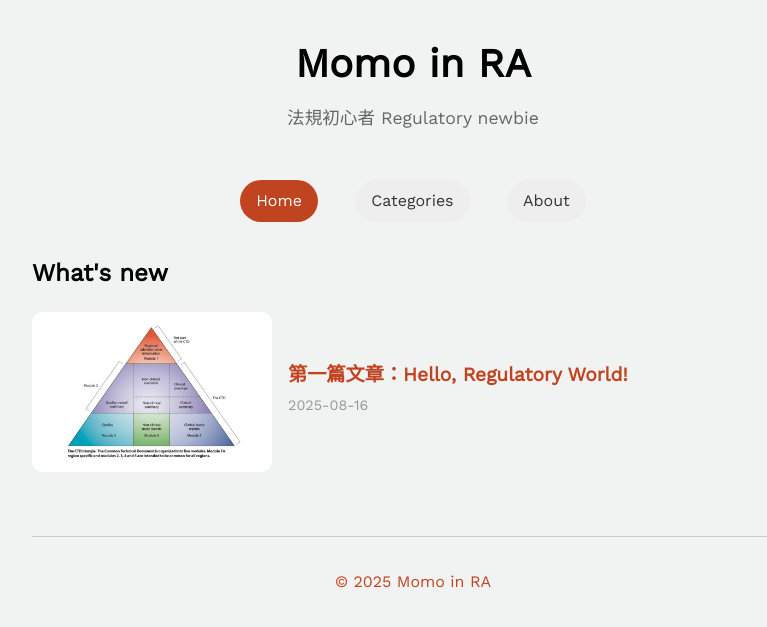
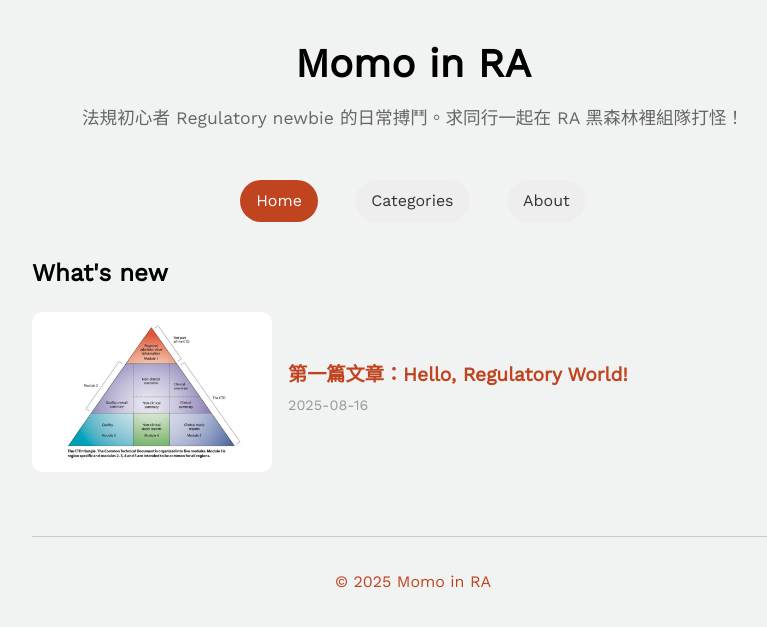
Before and after one commit to MomoInRA/github.io, a Jekyll site: the page built from index.md, in a window 1280 px wide. Shown: the top 627 px of the page, without its empty margins (227-994 px from the left). Built offline with Jekyll 4.4.1, drawn with Linux system fonts in a browser that asks for light colours.

Commit message:
Update default.html

```diff
--- a/_layouts/default.html
+++ b/_layouts/default.html
@@ -11,7 +11,7 @@
 
       <header>
         <h1><a href="{{ '/' | relative_url }}">Momo in RA</a></h1>
-        <p class="subtitle">法規初心者 Regulatory newbie</p>
+        <p class="subtitle">法規初心者 Regulatory newbie 的日常搏鬥。求同行一起在 RA 黑森林裡組隊打怪！</p>
       </header>
 
      <nav class="navbar">
```
